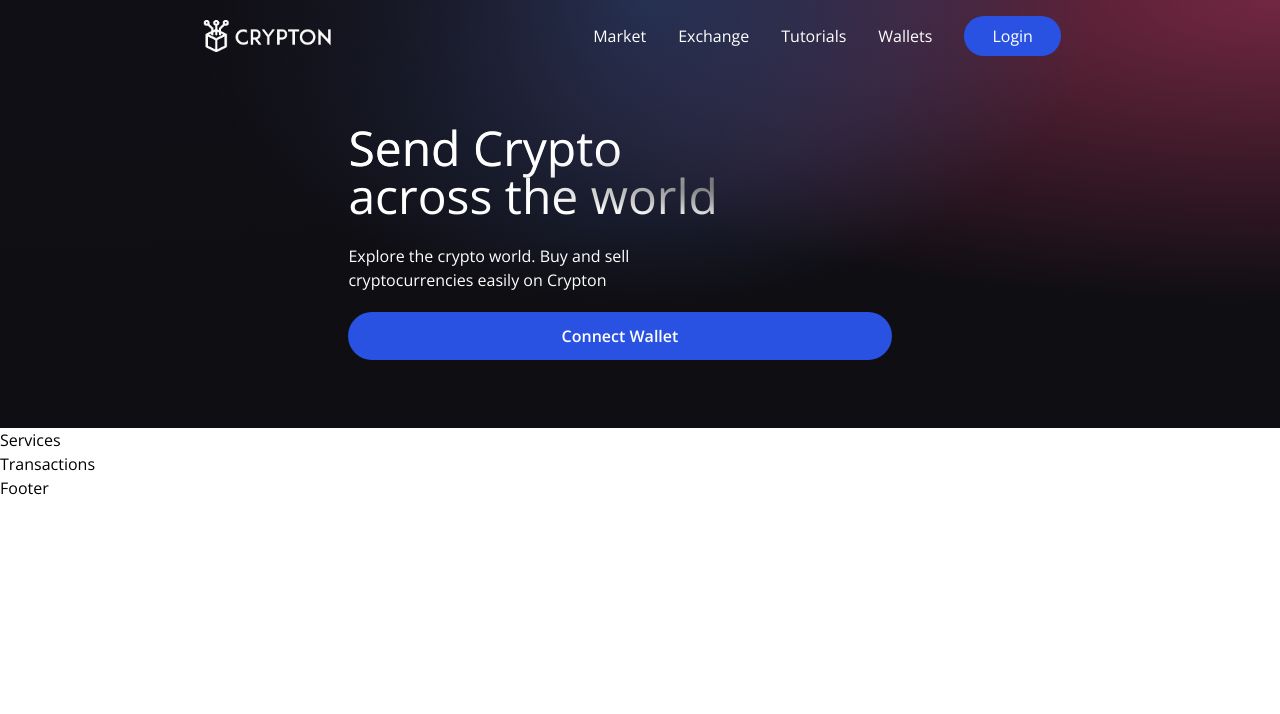
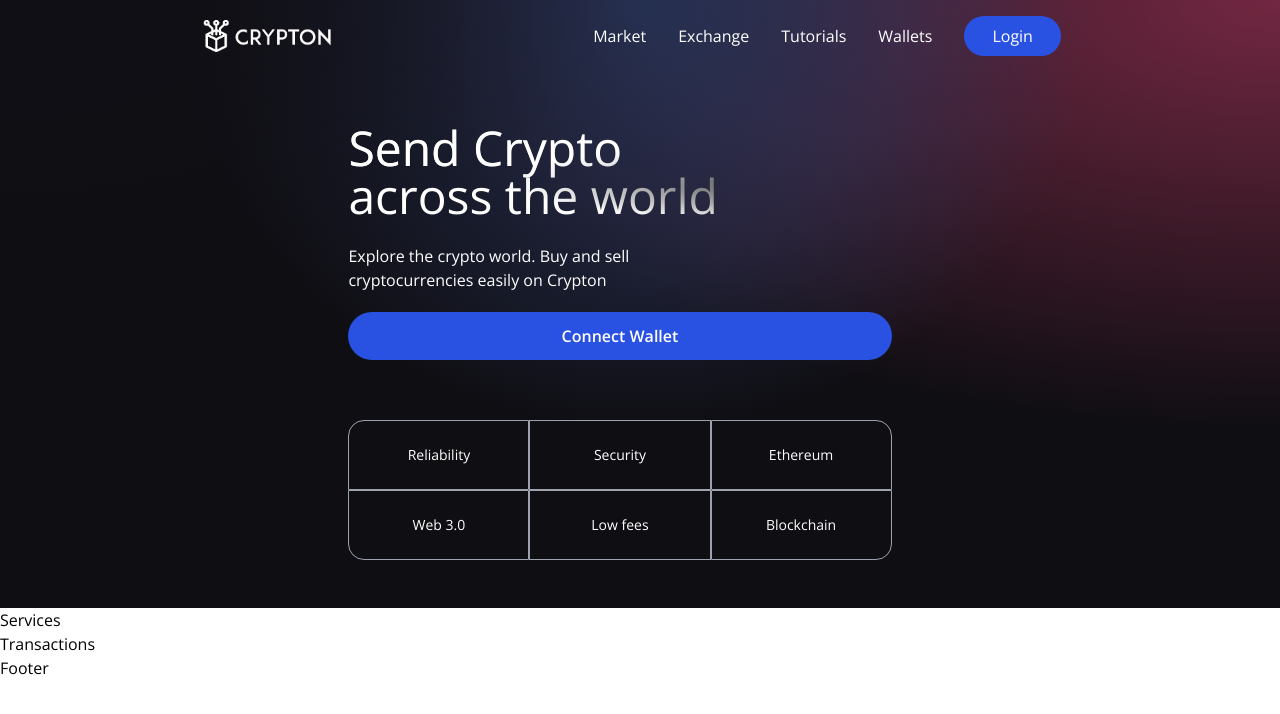
Before and after one commit to tatfranch/web3-app, a React (Vite) app in the folder client/: page / in a window 1280 px wide. Shown: the top 714 px of the page. Built offline with nearby package versions, Linux system fonts and the light colour scheme.

Commit message:
grid with features

```diff
--- a/client/src/components/Welcome.jsx
+++ b/client/src/components/Welcome.jsx
@@ -3,6 +3,9 @@
 import { BsInfoCircle } from 'react-icons/bs';
 
 import { Loader } from './';
+
+const commonStyles =
+  'min-h-[70px] sm:px-0 px-2 sm:min-w-[120px] flex justify-center items-center border-[0.5px] border-gray-400 text-sm font-light text-white';
 
 const Welcome = () => {
   const connectWallet = () => {};
@@ -24,6 +27,14 @@
           >
             <p className='text-white text-base font-semibold'>Connect Wallet</p>
           </button>
+          <div className='grid sm:grid-cols-3 grid-cols-2 w-full mt-10'>
+            <div className={`rounded-tl-2xl ${commonStyles}`}>Reliability</div>
+            <div className={commonStyles}>Security</div>
+            <div className={`rounded-tr-2xl ${commonStyles}`}>Ethereum</div>
+            <div className={`rounded-bl-2xl ${commonStyles}`}>Web 3.0</div>
+            <div className={commonStyles}>Low fees</div>
+            <div className={`rounded-br-2xl ${commonStyles}`}>Blockchain</div>
+          </div>
         </div>
       </div>
     </div>
```
